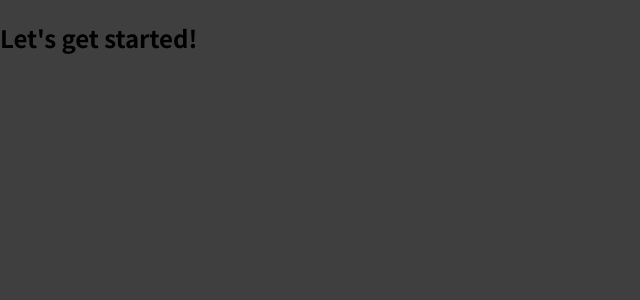
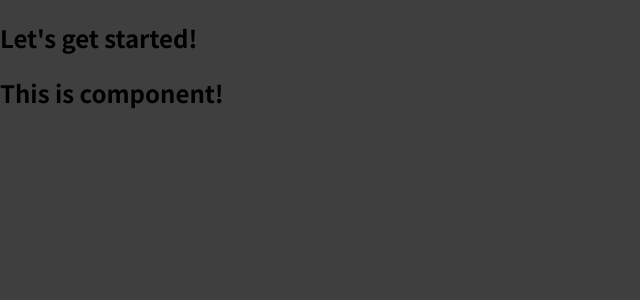
Before and after one commit to smackdh/react-complete-guide, a JavaScript app: page / in a window 1280 px wide. Shown: the top 300 px of the page, without its empty margins (0-640 px from the left). Built offline with nearby package versions, Linux system fonts and the light colour scheme.

Commit message:
created first component

```diff
--- a/src/App.js
+++ b/src/App.js
@@ -1,7 +1,10 @@
+import ExpenseItem from "./components/ExpenseItem";
+
 function App() {
   return (
     <div>
       <h2>Let's get started!</h2>
+      <ExpenseItem></ExpenseItem>
     </div>
   );
 }
--- a/src/components/ExpenseItem.js
+++ b/src/components/ExpenseItem.js
@@ -0,0 +1,5 @@
+function ExpenseItem() {
+  return <h2>This is component!</h2>;
+}
+
+export default ExpenseItem;
```
